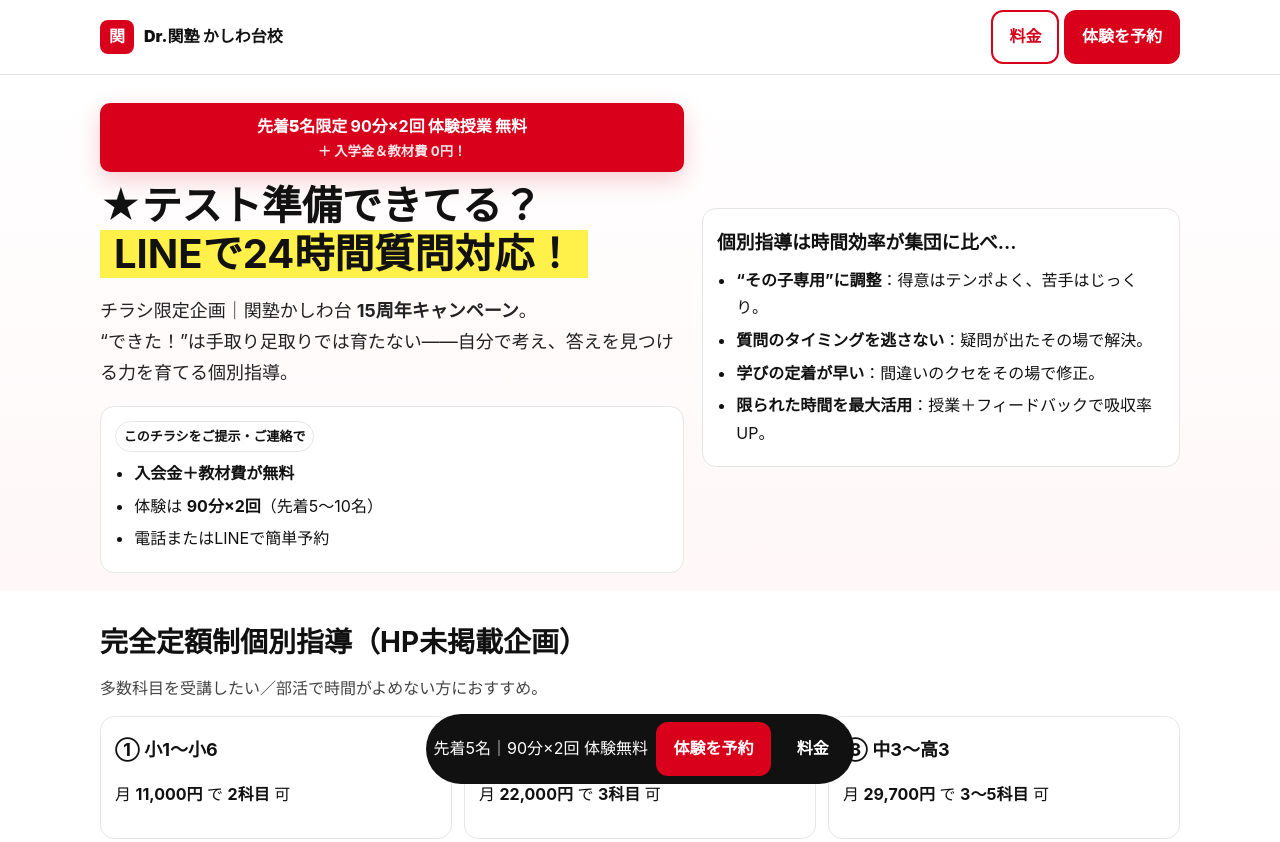
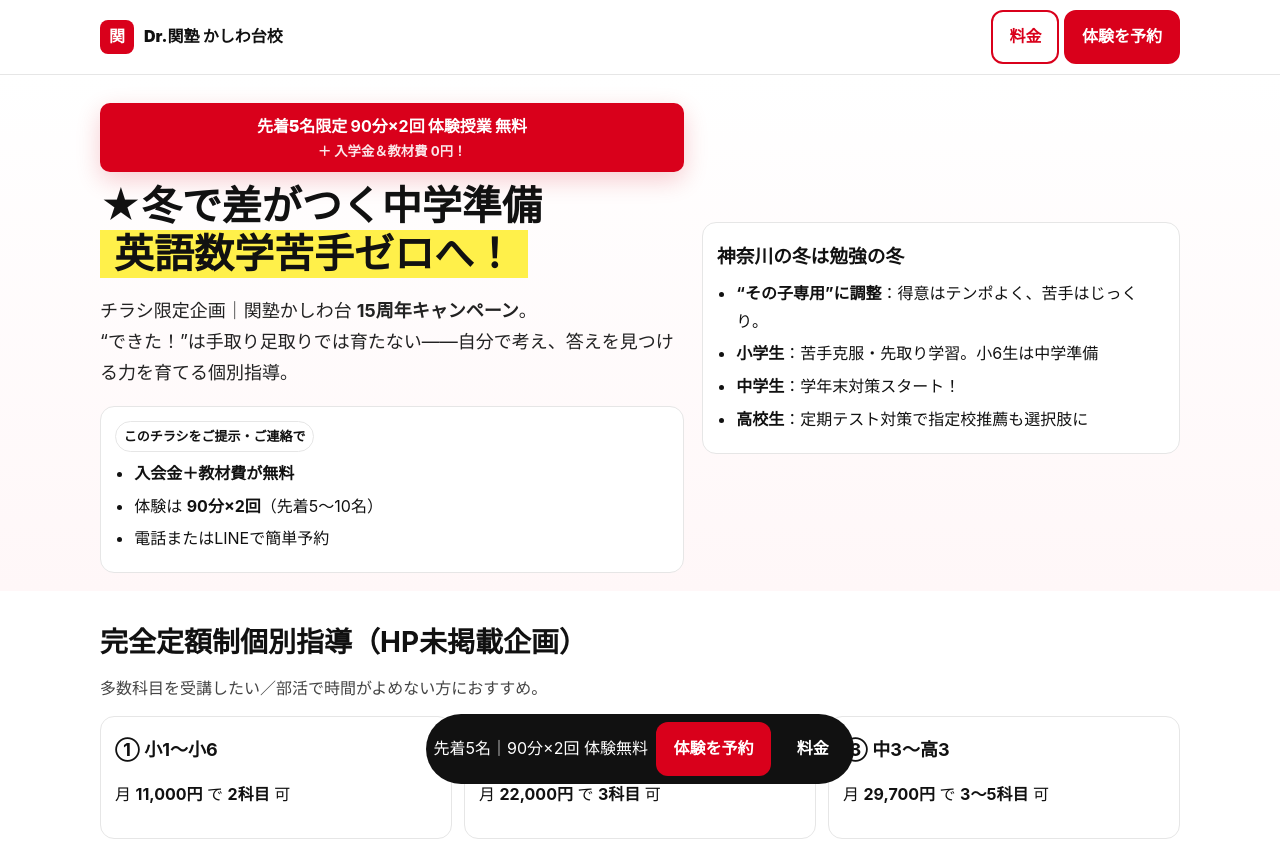
Before and after one commit to kanjukukashiwadai-create/kanjuku.kashiwadai-lp, a plain HTML site: page index.html in a window 1280 px wide. Shown: the top 842 px of the page. Drawn offline with Linux system fonts and the light colour scheme.

Commit message:
Update heading and list items in index.html

```diff
--- a/index.html
+++ b/index.html
@@ -99,7 +99,7 @@
         <div>先着5名限定 <b>90分×2回</b> 体験授業 <b>無料</b></div>
         <small>＋ 入学金＆教材費 0円！</small>
       </div>
-      <h1>★テスト準備できてる？ <span class="highlight">LINEで24時間質問対応！</span></h1>
+      <h1>★冬で差がつく中学準備 <span class="highlight">英語数学苦手ゼロへ！</span></h1>
       <p class="lead">チラシ限定企画｜関塾かしわ台 <b>15周年キャンペーン</b>。<br>“できた！”は手取り足取りでは育たない——自分で考え、答えを見つける力を育てる個別指導。</p>
 
       <div class="hero-card">
@@ -113,12 +113,12 @@
     </div>
 
     <div class="hero-card">
-      <h3 style="margin:.2em 0">個別指導は時間効率が集団に比べ…</h3>
+      <h3 style="margin:.2em 0">神奈川の冬は勉強の冬</h3>
       <ul class="points">
         <li><b>“その子専用”に調整</b>：得意はテンポよく、苦手はじっくり。</li>
-        <li><b>質問のタイミングを逃さない</b>：疑問が出たその場で解決。</li>
-        <li><b>学びの定着が早い</b>：間違いのクセをその場で修正。</li>
-        <li><b>限られた時間を最大活用</b>：授業＋フィードバックで吸収率UP。</li>
+        <li><b>小学生</b>：苦手克服・先取り学習。小6生は中学準備</li>
+        <li><b>中学生</b>：学年末対策スタート！</li>
+        <li><b>高校生</b>：定期テスト対策で指定校推薦も選択肢に</li>
       </ul>
     </div>
   </div>
```
